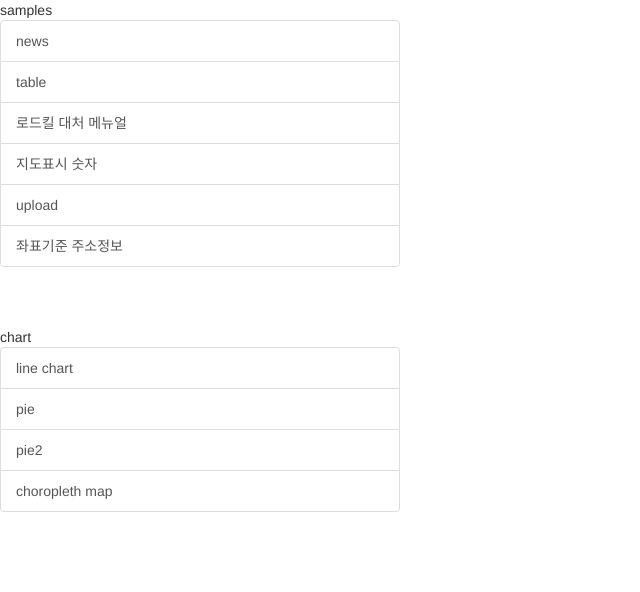
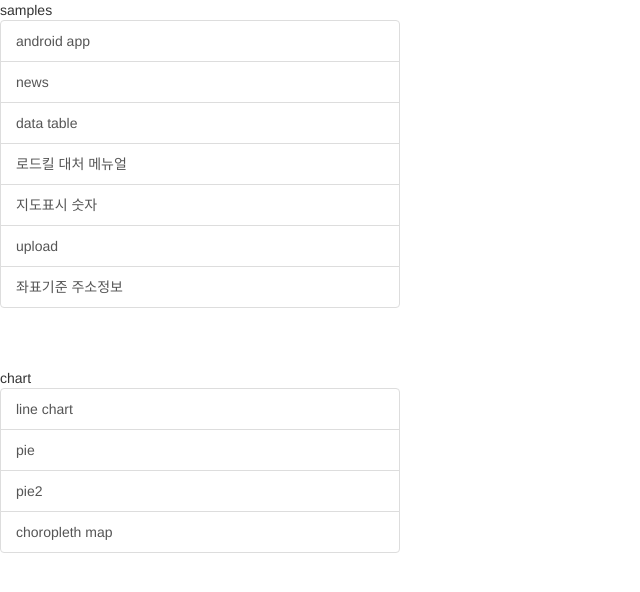
Before and after one commit to goodroad/goodroad.github.io, a plain HTML site: page sample/index.html in a window 1280 px wide. Shown: the whole page, without its empty margins (0-640 px from the left). Drawn offline with nearby package versions, Linux system fonts and the light colour scheme.

Commit message:
add android app link

```diff
--- a/sample/index.html
+++ b/sample/index.html
@@ -9,8 +9,9 @@
 <body>
 samples
 <div class="list-group" style="width: 400px">
+    <a class="list-group-item" href="https://play.google.com/store/apps/details?id=com.sicamp.goodroad">android app </a>
     <a class="list-group-item" href="page/news.html">news </a>
-    <a class="list-group-item" href="page/table.html?page=0"> table</a>
+    <a class="list-group-item" href="page/table.html?page=0"> data table</a>
     <a class="list-group-item" href="page/story2.html">로드킬 대처 메뉴얼</a>
     <!--<a class="list-group-item" href="map/map.html?id=10">지도표시 마크</a>-->
     <a class="list-group-item" href="map/roadkill_map.html">지도표시 숫자</a>
```
